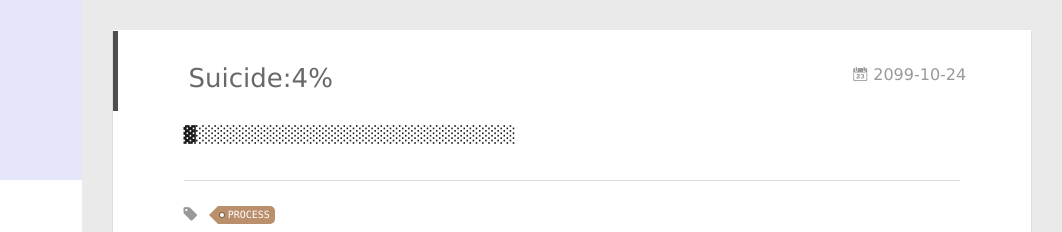
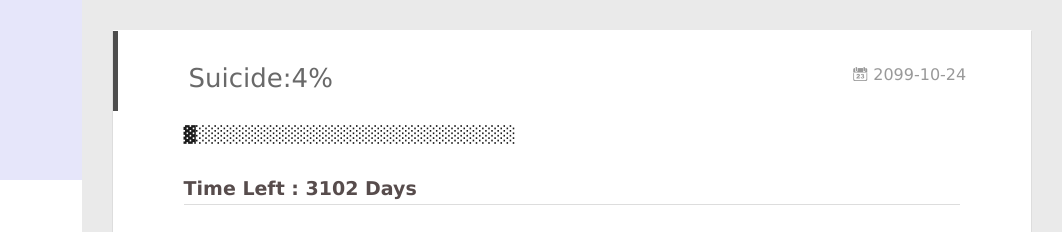
Before and after one commit to LolitaIceMia/LolitaIceMia.github.io, a plain HTML site: page 2099/10/24/Suicide/index.html in a window 1280 px wide. Shown: the top 232 px of the page, 218-1280 px from the left. Drawn offline with Linux system fonts and the light colour scheme; no server answers.

Commit message:
Site updated: 2021-06-25 23:24:49

```diff
--- a/2099/10/24/Suicide/index.html
+++ b/2099/10/24/Suicide/index.html
@@ -8,15 +8,15 @@
   <link rel="dns-prefetch" href="http://example.com">
   <title>Suicide:4% | 青木千春</title>
   <meta name="viewport" content="width=device-width, initial-scale=1, maximum-scale=1">
-  <meta name="description" content="▓░░░░░░░░░░░░░░░░░░░░░░░░░░">
+  <meta name="description" content="▓░░░░░░░░░░░░░░░░░░░░░░░░░░ Time Left : 3102 Days">
 <meta property="og:type" content="article">
 <meta property="og:title" content="Suicide:4%">
 <meta property="og:url" content="http://example.com/2099/10/24/Suicide/index.html">
 <meta property="og:site_name" content="青木千春">
-<meta property="og:description" content="▓░░░░░░░░░░░░░░░░░░░░░░░░░░">
+<meta property="og:description" content="▓░░░░░░░░░░░░░░░░░░░░░░░░░░ Time Left : 3102 Days">
 <meta property="og:locale" content="zh_CN">
 <meta property="article:published_time" content="2099-10-23T16:00:00.000Z">
-<meta property="article:modified_time" content="2021-06-25T13:44:12.992Z">
+<meta property="article:modified_time" content="2021-06-25T15:24:35.363Z">
 <meta property="article:author" content="青木千春">
 <meta property="article:tag" content="PROCESS">
 <meta name="twitter:card" content="summary">
@@ -176,7 +176,7 @@
     <div class="article-entry" itemprop="articleBody">
 
         <p>▓░░░░░░░░░░░░░░░░░░░░░░░░░░</p>
-
+<h3 id="Time-Left-3102-Days"><a href="#Time-Left-3102-Days" class="headerlink" title="Time Left : 3102 Days"></a>Time Left : 3102 Days</h3>
 
 
 
@@ -237,7 +237,7 @@
                 </span>
                 <span class="tooltip-content">
                     <div class="toc-article">
-                    GO BACK
+                    <ol class="toc"><li class="toc-item toc-level-3"><a class="toc-link" href="#Time-Left-3102-Days"><span class="toc-number">1.</span> <span class="toc-text">Time Left : 3102 Days</span></a></li></ol>
                     </div>
                 </span>
             </div>
```
Also changed, not shown: index.html (+1 -1 lines).
